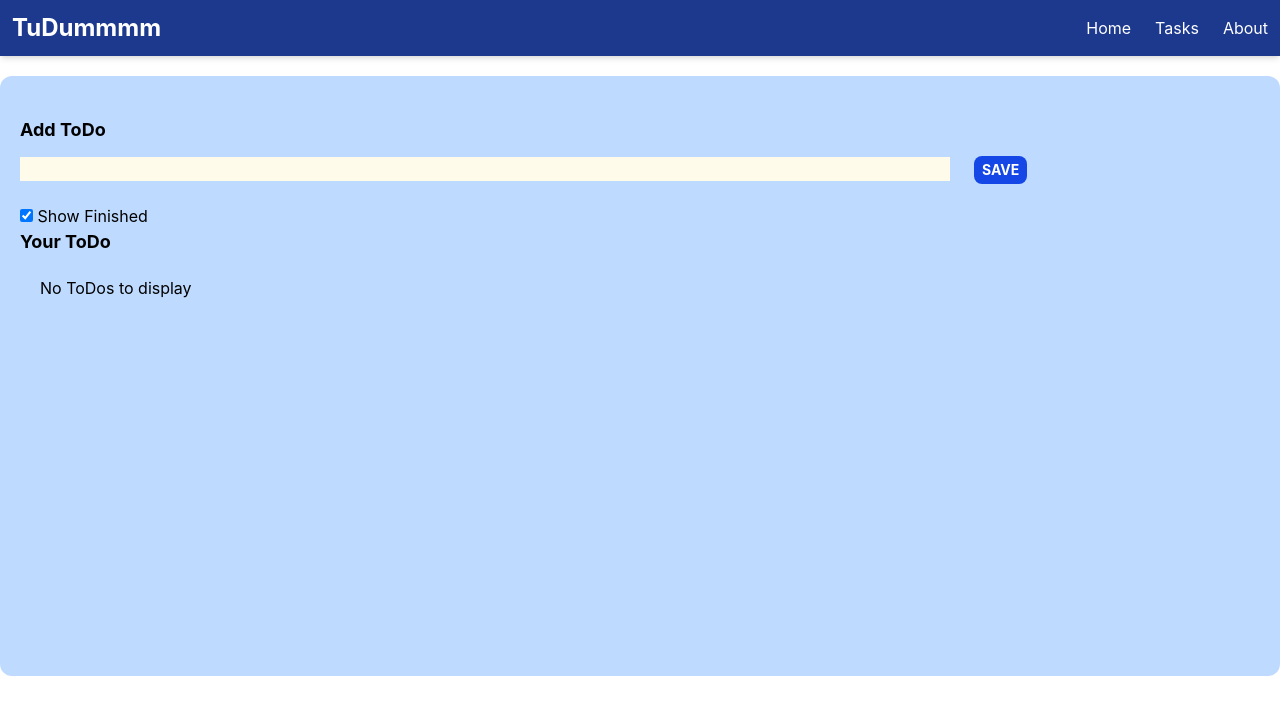
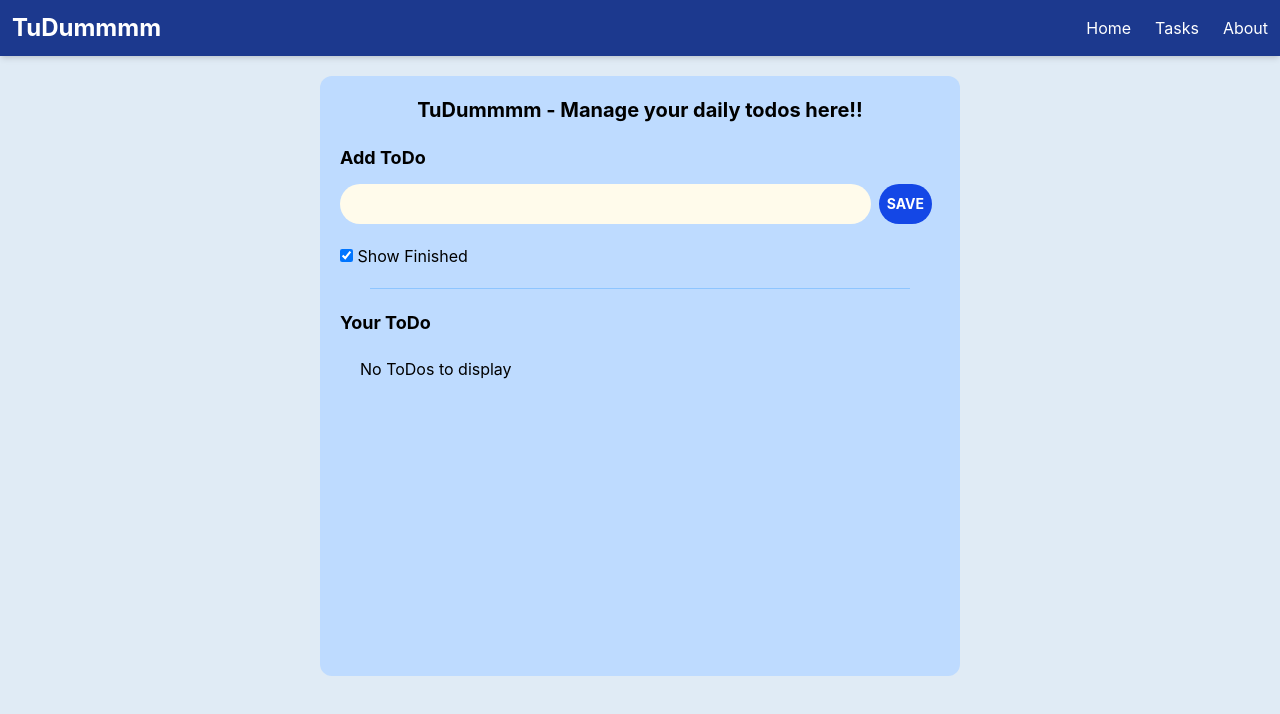
Before and after one commit to Muditgolaa/TodoList-App, a React (Vite) app: page / in a window 1280 px wide. Shown: the top 714 px of the page. Built offline with nearby package versions, Linux system fonts and the light colour scheme.

Commit message:
feat(todo): enhance UI, add icons, and complete CRUD with localStorage

```diff
--- a/package.json
+++ b/package.json
@@ -13,6 +13,7 @@
     "@tailwindcss/vite": "^4.2.4",
     "react": "^19.2.5",
     "react-dom": "^19.2.5",
+    "react-icons": "^5.6.0",
     "tailwindcss": "^4.2.4",
     "uuid": "^14.0.0"
   },
--- a/src/App.jsx
+++ b/src/App.jsx
@@ -1,4 +1,7 @@
 import { useState , useEffect} from "react";
+import { FaBeer } from 'react-icons/fa';
+import { FaEdit } from "react-icons/fa";
+import { MdDelete } from "react-icons/md";
 import reactLogo from "./assets/react.svg";
 import viteLogo from "./assets/vite.svg";
 import heroImg from "./assets/hero.png";
@@ -74,29 +77,34 @@ function App() {
   return (
     <>
       <Navbar />
-      <div className="container mx-auto my-5 rounded-xl bg-blue-200 p-5 min-h-[75vh]">
+      <div className="mx-3 md:container md:mx-auto my-5 rounded-xl bg-blue-200 p-5 min-h-[75vh] md:w-1/2">
+      <h1 className="font-bold text-xl text-center">TuDummmm - Manage your daily todos here!!</h1>
         <div className="Add ToDo my-5">
           <h2 className="text-lg font-bold mb-3">Add ToDo</h2>
+          <div className="flex">
+
           <input
             onChange={handleChange}
             value={todo}
             type="text"
-            className="w-3/4 bg-amber-50"
-          />
+            className="px-5 bg-amber-50 rounded-full py-2 w-full"
+            />
           <button
             onClick={handleAdd} disabled={todo.length === 0}
-            className="bg-blue-700 text-white hover:bg-blue-900 rounded-lg p-2 py-1 text-sm font-bold mx-6"
-          >
+            className="bg-blue-700 text-white hover:bg-blue-900 rounded-full p-2 py-2 text-sm font-bold mx-2"
+            >
             SAVE
           </button>
+          </div>
         </div>
         <input onChange={toggleFinished} type="checkbox" checked={showFinished} /> Show Finished
+        <div className="h-[1px] bg-blue-300 my-5 w-[90%] mx-auto"></div>
         <h2 className="text-lg font-bold mb-3">Your ToDo</h2>
         <div className="todos">
           {todos.length === 0 && <div className=" text-shadow-white m-5">No ToDos to display</div>}
           {todos.map((item) => {
             return (
-              (showFinished || !item.isCompleted) && <div key={item.id} className="todo flex justify-between w-1/3 my-2 ">
+              (showFinished || !item.isCompleted) && <div key={item.id} className="todo flex justify-between md:w-full my-2 ">
                 <div className="flex gap-2 flex-1 overflow-hidden">
                 <input name={item.id} onChange={handleCheckbox} type="checkbox" checked={item.isCompleted} />
                 <div className={`${item.isCompleted ? "line-through" : ""} break-words overflow-hidden`}>
@@ -108,13 +116,13 @@ function App() {
                     onClick={(e) => handleEdit(e,item.id)}
                     className="bg-blue-700 text-white hover:bg-blue-900 rounded-lg p-2 py-1 text-sm font-bold mx-1"
                   >
-                    Edit
+                    <FaEdit />
                   </button>
                   <button
                     onClick={(e) => handleDelete(e,item.id)}
                     className="bg-blue-700 text-white hover:bg-blue-900 rounded-lg p-2 py-1 text-sm font-bold mx-1"
                   >
-                    Delete
+                    <MdDelete />
                   </button>
                 </div>
               </div>
--- a/src/index.css
+++ b/src/index.css
@@ -1 +1,6 @@
 @import "tailwindcss";
+
+body{
+    --tw-bg-opacity: 1;
+    background-color:rgb(224, 235, 245);
+}
```
Also changed, not shown: 1 other file (tests, documents, lock files or other folders).
